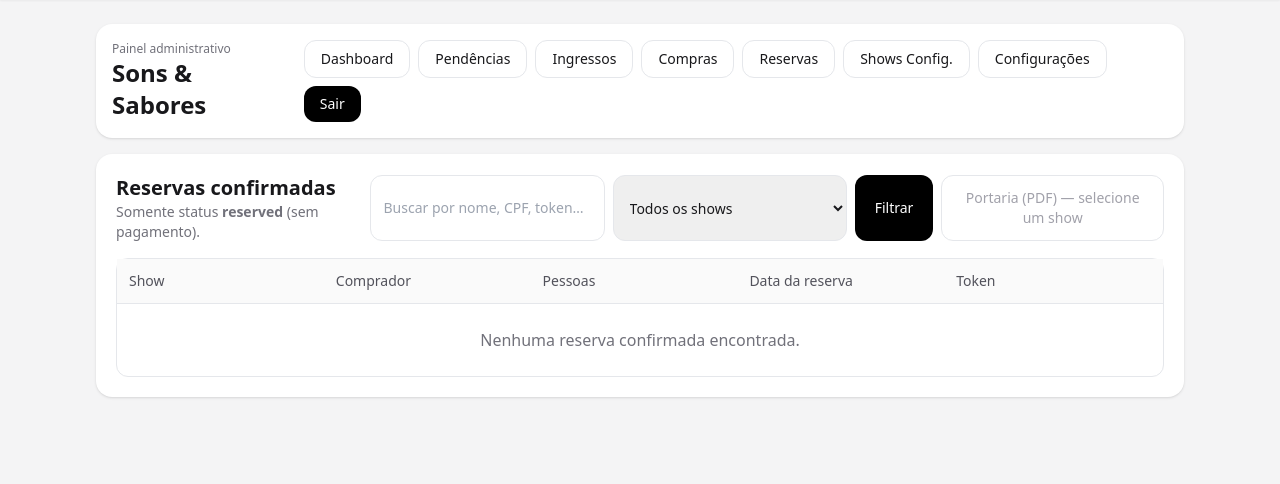
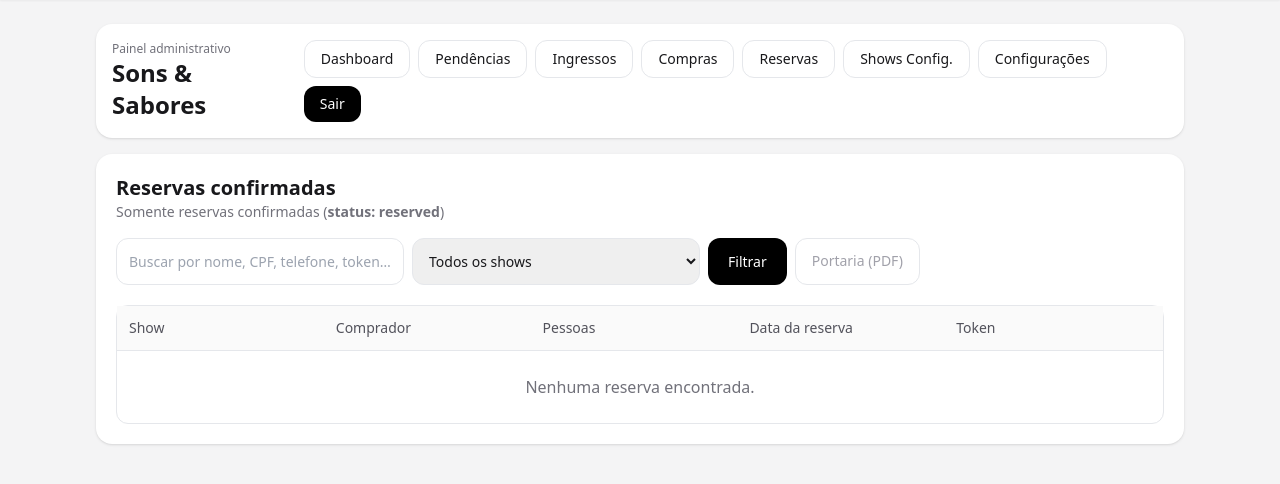
Before and after one commit to gustavopassos05/sons_sabores_ingressos, a Flask app: page /admin/reservations in a window 1280 px wide. Shown: the part 62-546 px from the top of the page. Run offline with Flask 3, Linux system fonts and the light colour scheme; the visitor is signed in with stand-in values (Sample User, id 1); data that the repository does not hold is empty; some libraries are stand-ins or nearby versions.

Commit message:
Commit das alterações locais

```diff
--- a/routes/admin_reservations.py
+++ b/routes/admin_reservations.py
@@ -29,7 +29,6 @@ def _safe_filename(s: str) -> str:
         s = s.replace("--", "-")
     return s.strip("-") or "show"
 
-
 @bp_admin_reservations.get("/admin/reservations")
 @admin_required
 def admin_reservations():
@@ -37,7 +36,7 @@ def admin_reservations():
     show_selected = (request.args.get("show") or "").strip()
 
     with db() as s:
-        # shows que têm reservas confirmadas (reserved)
+        # shows que têm reservas confirmadas
         show_options = list(
             s.scalars(
                 select(Purchase.show_name)
@@ -47,15 +46,19 @@ def admin_reservations():
             )
         )
 
-        stmt = (
-            select(Purchase)
-            .where(Purchase.status == "reserved")
-            .order_by(desc(Purchase.id))
-            .limit(1500)
+        purchases = list(
+            s.scalars(
+                select(Purchase)
+                .where(Purchase.status == "reserved")
+                .order_by(desc(Purchase.created_at))
+                .limit(2000)
+            )
         )
-        purchases = list(s.scalars(stmt))
 
     rows = []
+    total_reservas = 0
+    total_pessoas = 0
+
     for p in purchases:
         if show_selected and (p.show_name or "") != show_selected:
             continue
@@ -65,7 +68,6 @@ def admin_reservations():
             p.buyer_cpf or "",
             p.buyer_email or "",
             p.buyer_phone or "",
-            p.show_name or "",
             p.token or "",
         ]).lower()
 
@@ -73,6 +75,8 @@ def admin_reservations():
             continue
 
         rows.append(p)
+        total_reservas += 1
+        total_pessoas += int(p.ticket_qty or 1)
 
     return render_template(
         "admin_reservations.html",
@@ -80,115 +84,6 @@ def admin_reservations():
         q=q,
         show_options=show_options,
         show_selected=show_selected,
+        total_reservas=total_reservas,
+        total_pessoas=total_pessoas,
     )
-
-
-@bp_admin_reservations.get("/admin/reservations/portaria.pdf")
-@admin_required
-def admin_reservations_portaria_pdf():
-    """
-    Portaria PDF por SHOW para reservas confirmadas (reserved).
-    Colunas: Nome, Pessoas, Data da reserva, Mesa (em branco).
-    Uso:
-      /admin/reservations/portaria.pdf?show=<NOME DO SHOW>
-    """
-    show_name = (request.args.get("show") or "").strip()
-    if not show_name:
-        abort(400, description="Parâmetro obrigatório: show")
-
-    q = (request.args.get("q") or "").strip().lower()
-
-    with db() as s:
-        purchases = list(
-            s.scalars(
-                select(Purchase)
-                .where(Purchase.status == "reserved", Purchase.show_name == show_name)
-                .order_by(desc(Purchase.created_at))
-                .limit(5000)
-            )
-        )
-
-    # aplica filtro q
-    rows = []
-    for p in purchases:
-        hay = " ".join([
-            p.buyer_name or "",
-            p.buyer_cpf or "",
-            p.buyer_email or "",
-            p.buyer_phone or "",
-            p.token or "",
-        ]).lower()
-        if q and q not in hay:
-            continue
-        rows.append(p)
-
-    buffer = BytesIO()
-    doc = SimpleDocTemplate(
-        buffer,
-        pagesize=A4,
-        rightMargin=1.2*cm,
-        leftMargin=1.2*cm,
-        topMargin=1.2*cm,
-        bottomMargin=1.2*cm,
-    )
-
-    styles = getSampleStyleSheet()
-    elements = []
-
-    generated_at = now_sp().strftime("%d/%m/%Y %H:%M")
-
-    elements.append(Paragraph("<b>Borogodó · Sons & Sabores</b>", styles["Title"]))
-    elements.append(Spacer(1, 4))
-    elements.append(Paragraph(f"<b>Portaria (Reservas)</b> — {show_name}", styles["Heading2"]))
-    elements.append(Paragraph(f"Gerado em: {generated_at}", styles["Normal"]))
-    if q:
-        elements.append(Paragraph(f"Filtro: <b>{q}</b>", styles["Normal"]))
-    elements.append(Spacer(1, 10))
-
-    # tabela
-    table_data = [[
-        "#", "Nome", "Pessoas", "Data da reserva", "Mesa"
-    ]]
-
-    for i, p in enumerate(rows, start=1):
-        created = p.created_at.strftime("%d/%m/%Y %H:%M") if p.created_at else ""
-        table_data.append([
-            str(i),
-            (p.buyer_name or ""),
-            str(int(p.ticket_qty or 1)),
-            created,
-            "____",  # campo manual
-        ])
-
-    table = Table(
-        table_data,
-        repeatRows=1,
-        colWidths=[0.8*cm, 8.3*cm, 1.7*cm, 4.0*cm, 2.2*cm]
-    )
-    table.setStyle(TableStyle([
-        ("BACKGROUND", (0, 0), (-1, 0), colors.lightgrey),
-        ("GRID", (0, 0), (-1, -1), 0.35, colors.grey),
-        ("FONT", (0, 0), (-1, 0), "Helvetica-Bold"),
-        ("FONTSIZE", (0, 0), (-1, -1), 9),
-        ("VALIGN", (0, 0), (-1, -1), "MIDDLE"),
-        ("BOTTOMPADDING", (0, 0), (-1, 0), 6),
-        ("TOPPADDING", (0, 0), (-1, 0), 6),
-    ]))
-
-    elements.append(table)
-    elements.append(Spacer(1, 10))
-    elements.append(Paragraph(f"<b>Total de reservas:</b> {len(rows)}", styles["Normal"]))
-    elements.append(Paragraph(f"<b>Total de pessoas:</b> {sum(int(p.ticket_qty or 1) for p in rows)}", styles["Heading2"]))
-
-    doc.build(elements)
-    buffer.seek(0)
-
-    ts = now_sp().strftime("%Y-%m-%d-%H-%M")
-    filename = f"portaria-reservas-{_safe_filename(show_name)}-{ts}.pdf"
-
-    return send_file(
-        buffer,
-        mimetype="application/pdf",
-        as_attachment=True,
-        download_name=filename
-    )
--- a/templates/admin_reservations.html
+++ b/templates/admin_reservations.html
@@ -2,38 +2,69 @@
 {% block admin_content %}
 
 <div class="bg-white rounded-2xl shadow p-5">
-  <div class="flex flex-col sm:flex-row sm:items-center sm:justify-between gap-3 mb-4">
-    <div>
-      <h2 class="text-xl font-semibold">Reservas confirmadas</h2>
-      <p class="text-sm text-zinc-500">Somente status <b>reserved</b> (sem pagamento).</p>
+  <div class="flex flex-col gap-4 mb-5">
+
+    <!-- Cabeçalho -->
+    <div class="flex flex-col md:flex-row md:items-center md:justify-between gap-3">
+      <div>
+        <h2 class="text-xl font-semibold">Reservas confirmadas</h2>
+        <p class="text-sm text-zinc-500">
+          Somente reservas confirmadas (<b>status: reserved</b>)
+        </p>
+      </div>
+
+      {% if show_selected %}
+        <div class="flex flex-wrap gap-2">
+          <span class="inline-flex items-center rounded-full bg-black text-white text-sm px-4 py-1.5">
+            {{ total_reservas }} reservas
+          </span>
+          <span class="inline-flex items-center rounded-full bg-zinc-100 text-zinc-800 text-sm px-4 py-1.5">
+            {{ total_pessoas }} pessoas
+          </span>
+        </div>
+      {% endif %}
     </div>
 
-    <form method="get" class="flex flex-col sm:flex-row gap-2 w-full sm:w-auto">
-      <input name="q" value="{{ q }}" class="w-full sm:w-72 rounded-xl border p-3 text-sm"
-             placeholder="Buscar por nome, CPF, token…">
+    <!-- Filtros -->
+    <form method="get" class="flex flex-col md:flex-row gap-2">
+      <input
+        name="q"
+        value="{{ q }}"
+        class="w-full md:w-72 rounded-xl border p-3 text-sm"
+        placeholder="Buscar por nome, CPF, telefone, token…"
+      >
 
-      <select name="show" class="w-full sm:w-72 rounded-xl border p-3 text-sm">
+      <select name="show" class="w-full md:w-72 rounded-xl border p-3 text-sm">
         <option value="">Todos os shows</option>
         {% for sh in show_options %}
-          <option value="{{ sh }}" {% if show_selected == sh %}selected{% endif %}>{{ sh }}</option>
+          <option value="{{ sh }}" {% if show_selected == sh %}selected{% endif %}>
+            {{ sh }}
+          </option>
         {% endfor %}
       </select>
 
-      <button class="rounded-xl bg-black text-white px-5 py-3 text-sm">Filtrar</button>
+      <button class="rounded-xl bg-black text-white px-5 py-3 text-sm">
+        Filtrar
+      </button>
 
       {% if show_selected %}
-        <a href="{{ url_for('admin_reservations.admin_reservations_portaria_pdf', show=show_selected, q=q) }}"
-           class="rounded-xl border px-4 py-3 text-sm hover:bg-zinc-50 text-center">
+        <a
+          href="{{ url_for('admin_reservations.admin_reservations_portaria_pdf', show=show_selected, q=q) }}"
+          class="rounded-xl border px-4 py-3 text-sm hover:bg-zinc-50 text-center"
+        >
           Portaria (PDF)
         </a>
       {% else %}
-        <span class="rounded-xl border px-4 py-3 text-sm text-zinc-400 text-center cursor-not-allowed">
-          Portaria (PDF) — selecione um show
+        <span
+          class="rounded-xl border px-4 py-3 text-sm text-zinc-400 cursor-not-allowed"
+        >
+          Portaria (PDF)
         </span>
       {% endif %}
     </form>
   </div>
 
+  <!-- Tabela -->
   <div class="rounded-xl border divide-y">
     <div class="hidden md:grid grid-cols-5 gap-3 bg-zinc-50 text-sm text-zinc-600 p-3 font-medium">
       <div>Show</div>
@@ -59,12 +90,16 @@
 
         <div>
           <div class="md:hidden text-xs text-zinc-400 mb-1">Pessoas</div>
-          {{ p.ticket_qty or 1 }}
+          <span class="font-semibold">{{ p.ticket_qty or 1 }}</span>
         </div>
 
         <div>
           <div class="md:hidden text-xs text-zinc-400 mb-1">Data da reserva</div>
-          {% if p.created_at %}{{ p.created_at.strftime('%d/%m/%Y %H:%M') }}{% else %}—{% endif %}
+          {% if p.created_at %}
+            {{ p.created_at.strftime('%d/%m/%Y %H:%M') }}
+          {% else %}
+            —
+          {% endif %}
         </div>
 
         <div>
@@ -75,7 +110,9 @@
     {% endfor %}
 
     {% if rows|length == 0 %}
-      <div class="p-6 text-center text-zinc-500">Nenhuma reserva confirmada encontrada.</div>
+      <div class="p-6 text-center text-zinc-500">
+        Nenhuma reserva encontrada.
+      </div>
     {% endif %}
   </div>
 </div>
```
